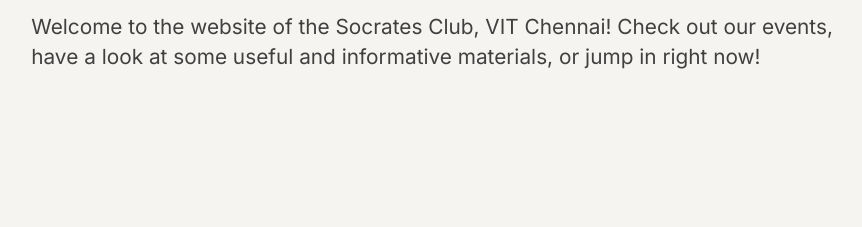
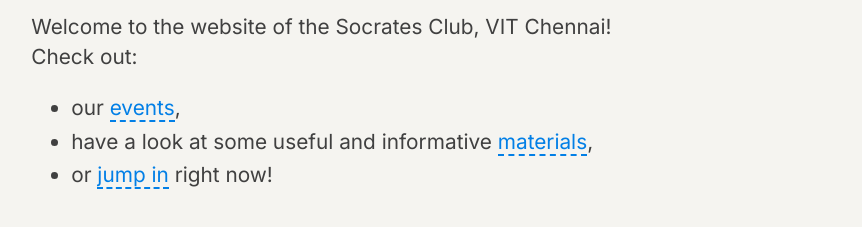
Before and after one commit to socratesclubvitc/socratesclubvitc.github.io, a plain HTML site: page index.html in a window 1280 px wide. Shown: the part 531-758 px from the top of the page, without its empty margins (202-1064 px from the left). Drawn offline with Linux system fonts and the light colour scheme.

Commit message:
space out homepage, optimize pngs

```diff
--- a/index.html
+++ b/index.html
@@ -27,7 +27,14 @@
         </div>
 
         <div class='text'>
-            Welcome to the website of the Socrates Club, VIT Chennai! Check out our events, have a look at some useful and informative materials, or jump in right now!
+            Welcome to the website of the Socrates Club, VIT Chennai!
+            <div>Check out:
+                <ul>
+                <li>our <a href='/events/'>events</a>,</li>
+                <li>have a look at some useful and informative <a href='/materials/'>materials</a>,</li>
+                <li>or <a href='/getinvolved/'>jump in</a>   right now!</li>
+                </ul>
+            </div>
         </div>
     </div>
 </body>
```
Also changed, not shown: Socrates_beard.png, Socrates_beardless.png.
